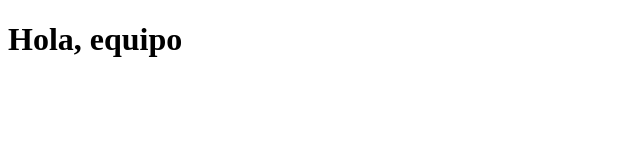
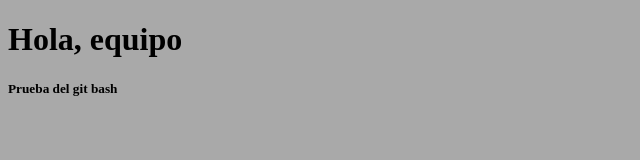
Before and after one commit to 1Lala01/Equipo-Cibertec, a plain HTML site: page paginas/index.html in a window 1280 px wide. Shown: the whole page, without its empty margins (0-640 px from the left). Drawn offline with Linux system fonts and the light colour scheme.

Commit message:
commit de prueba

```diff
--- a/css/style.css
+++ b/css/style.css
@@ -0,0 +1,3 @@
+body{
+    background-color: darkgrey;
+}
--- a/paginas/index.html
+++ b/paginas/index.html
@@ -4,10 +4,12 @@
     <meta charset="UTF-8">
     <meta name="viewport" content="width=device-width, initial-scale=1.0">
     <title>Document</title>
+    <link rel="stylesheet" href="../css/style.css">
 </head>
 <body>
     <div>
         <h1>Hola, equipo</h1>
+        <h5>Prueba del git bash</h5>
     </div>
 </body>
 </html>
```
